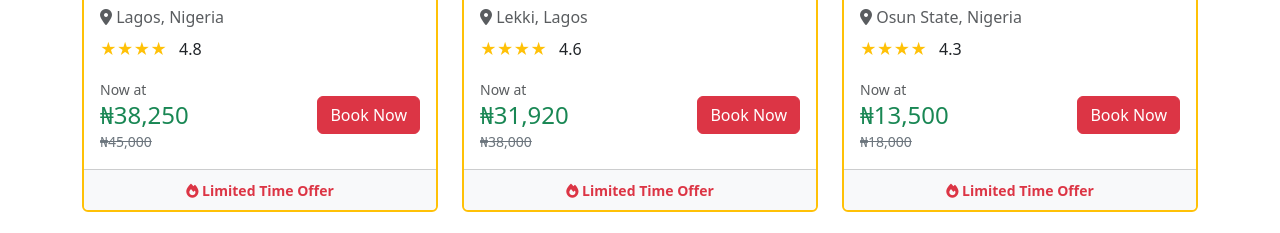
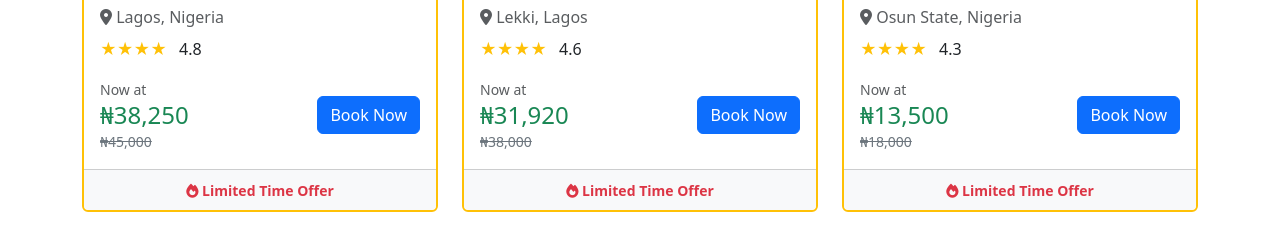
Before and after one commit to EmblemPrograms/SWD_313_GROUP_3, a plain HTML site: page deals.html in a window 1280 px wide. Shown: the part 535-768 px from the top of the page. Drawn offline with nearby package versions, Linux system fonts and the light colour scheme; grey boxes are pictures that could not be loaded.

Commit message:
Route bookings to group selection; disable menu
Update booking flow and navbar: change 'Book Now' links in deals.html from booking.html?id=... to group-selection.html?id=... and switch the button style to btn-primary. Also mark the 'My Bookings' nav item as disabled in hotels.html to indicate the feature is unavailable from the navbar.

```diff
--- a/deals.html
+++ b/deals.html
@@ -113,9 +113,7 @@
                       <h4 class="text-success mb-0">₦${discountedPrice.toLocaleString()}</h4>
                       <small class="original-price">₦${hotel.pricePerNight.toLocaleString()}</small>
                     </div>
-                    <a href="booking.html?id=${hotel.id}" class="btn btn-danger">
-                      Book Now
-                    </a>
+                    <a href="group-selection.html?id=${hotel.id}" class="btn btn-primary">Book Now</a>
                   </div>
                 </div>
 
```
Also changed, not shown: hotels.html (+1 -1 lines).
